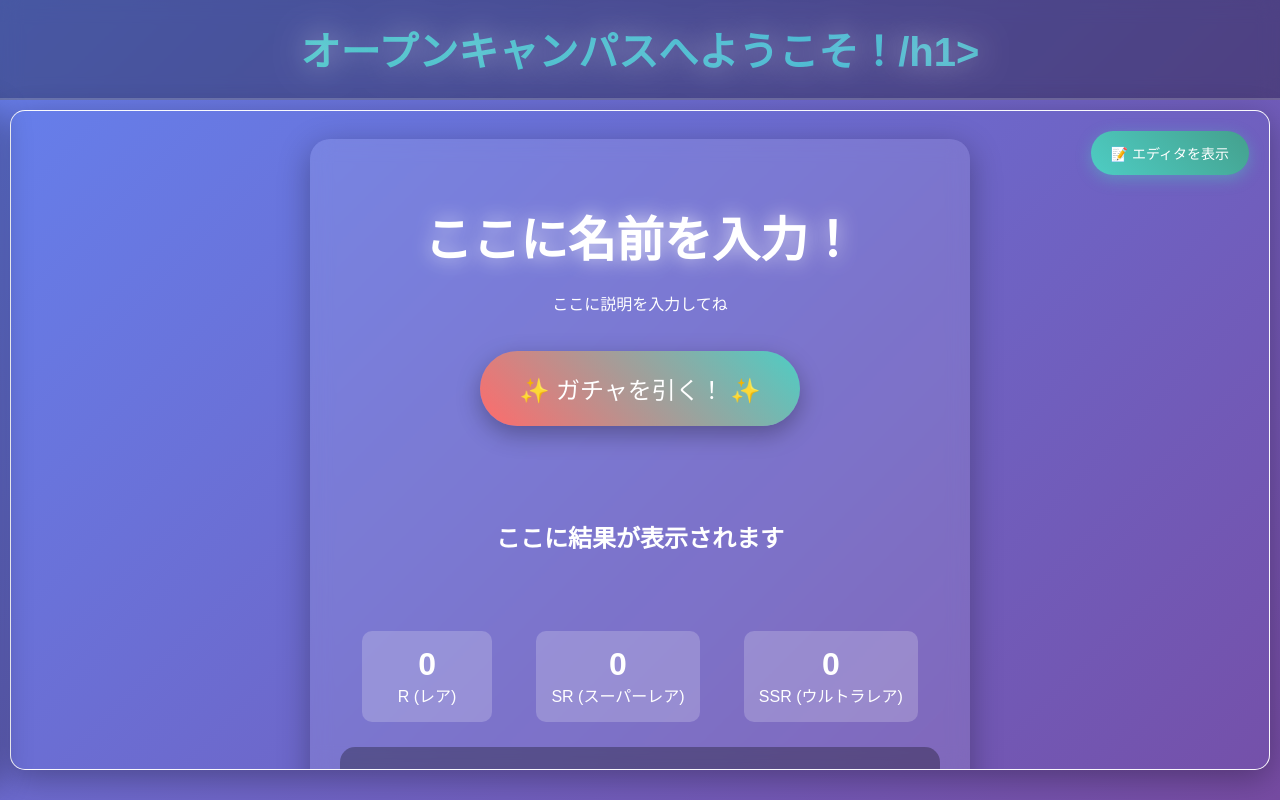
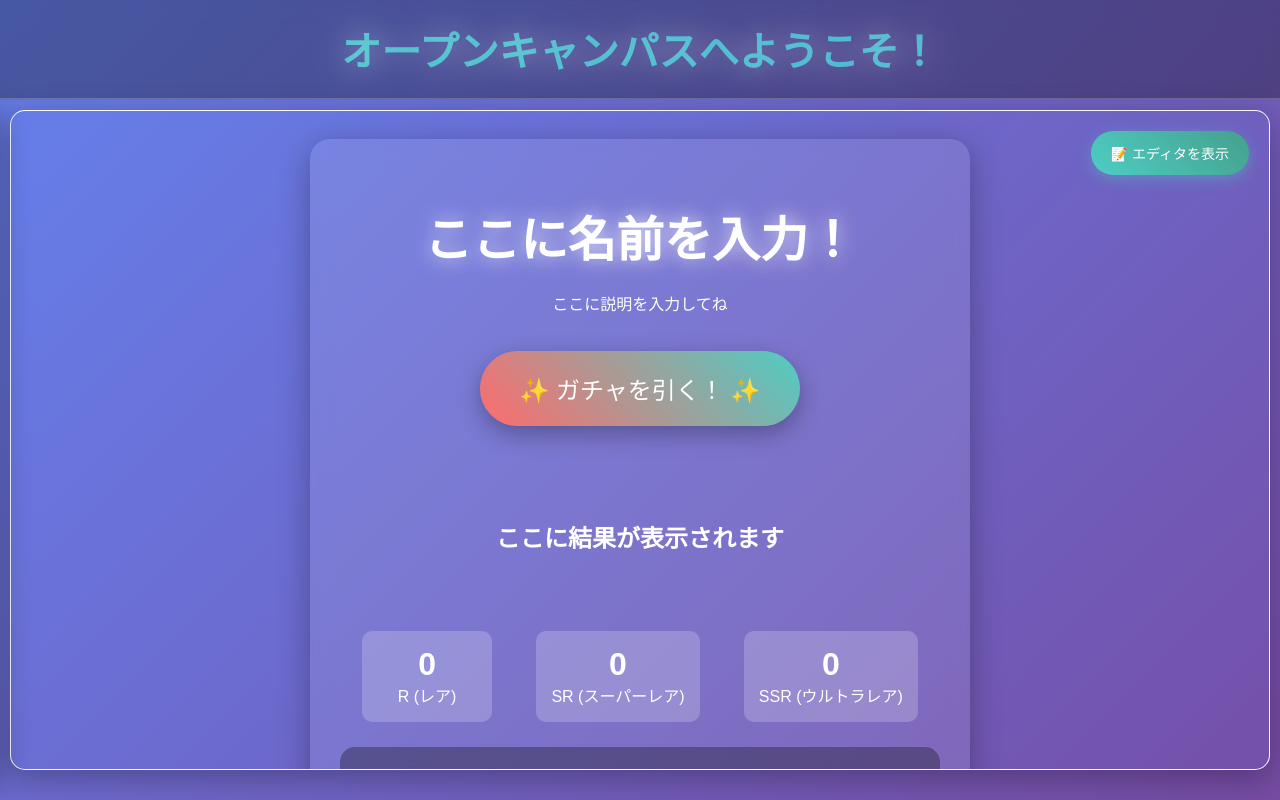
Before and after one commit to wa-shipit/krcopenc.github.io, a plain HTML site: page index.html in a window 1280 px wide. Shown: the top 800 px of the page. Drawn offline with Linux system fonts and the light colour scheme.

Commit message:
Update index.html

```diff
--- a/index.html
+++ b/index.html
@@ -345,7 +345,7 @@
     </head>
     <body>
         <div class="header">
-            <h1>オープンキャンパスへようこそ！/h1>
+            <h1>オープンキャンパスへようこそ！</h1>
         </div>
 
         <div class="container">
```
